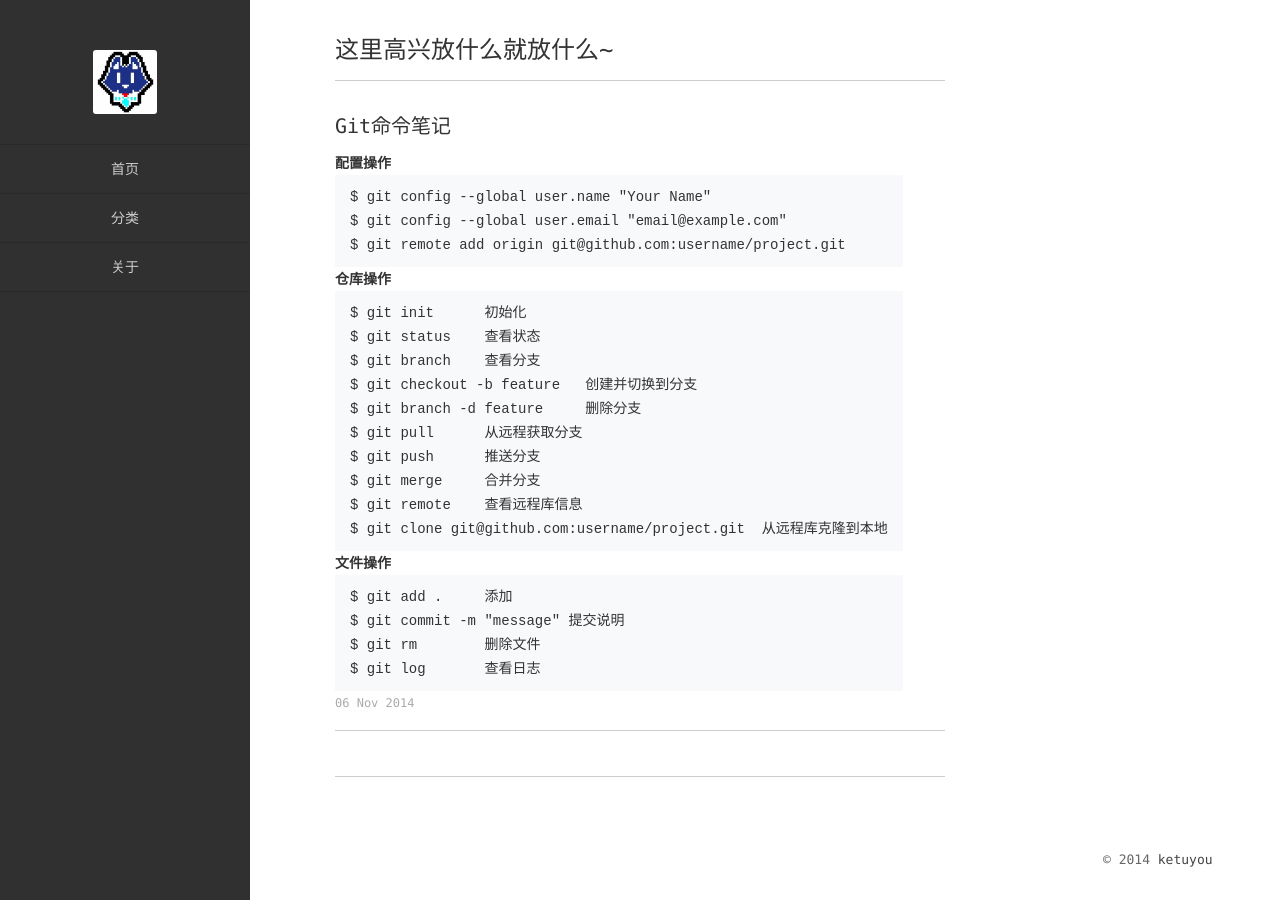
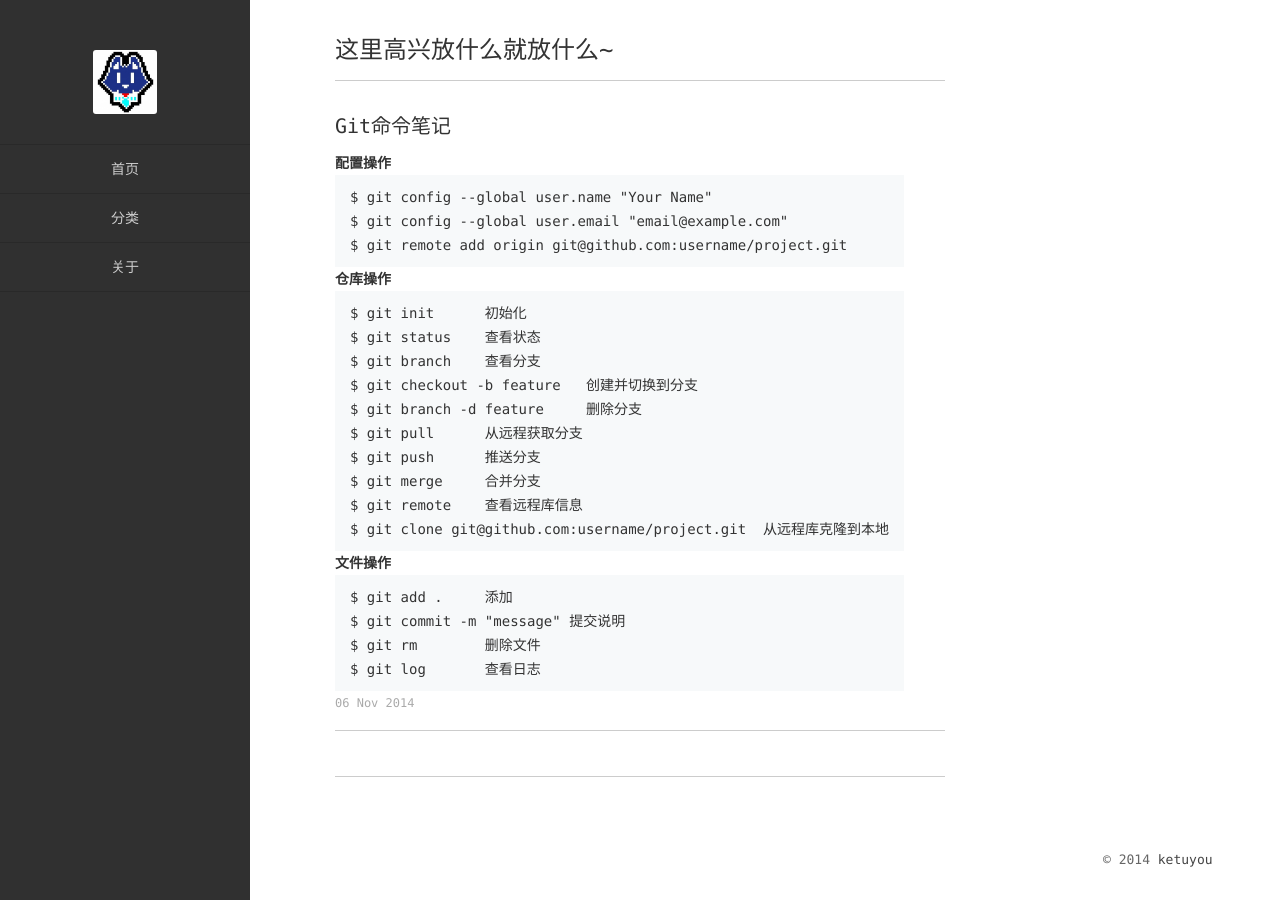
Before and after one commit to Ketuyou/ketuyou.github.io, a Jekyll site: the page built from _posts/2014-11-06-git-notes.md, in a window 1280 px wide. Built offline with Jekyll 4.4.1, drawn with Linux system fonts in a browser that asks for light colours; comment, search, counter and statistics services are not loaded.

Commit message:
Update main.css

```diff
--- a/assets/css/main.css
+++ b/assets/css/main.css
@@ -5,6 +5,9 @@ body {
     font: 13px Monaco,\5FAE\8F6F\96C5\9ED1,\5B8B\4F53,arial;
     line-height: 20px;
     word-wrap: break-word;
+}
+code{
+    font-family:Monaco, Menlo, Consolas, 'Courier New', monospace;
 }
 .wrap{
     position: relative;
```
Lines whose indentation alone changed are shown as unchanged.
